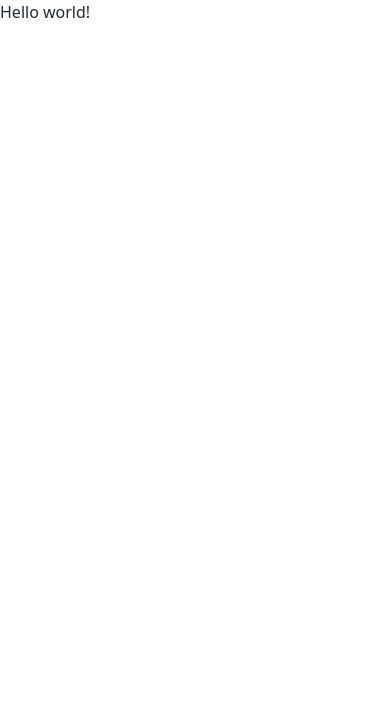
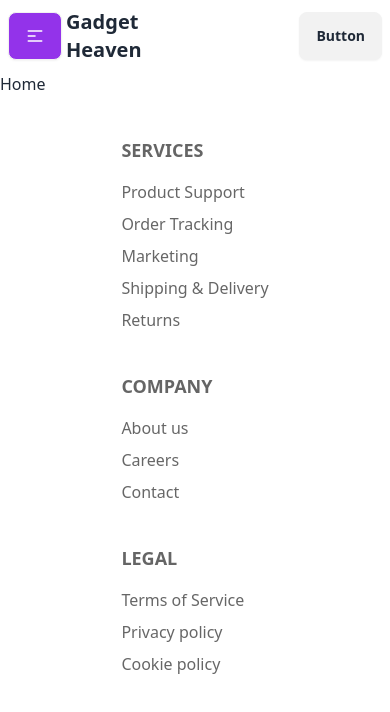
Before and after one commit to programming-hero-web-course-4/b10a8-gadget-heaven-silpiAkter, a React (Vite) app: page / in a window 390 px wide. Shown: the top 712 px of the page. Built offline with nearby package versions, Linux system fonts and the light colour scheme.

Commit message:
added navbar & footer

```diff
--- a/package.json
+++ b/package.json
@@ -15,6 +15,7 @@
     "prop-types": "^15.8.1",
     "react": "^18.3.1",
     "react-dom": "^18.3.1",
+    "react-icons": "^5.3.0",
     "react-router-dom": "^6.27.0",
     "react-toastify": "^10.0.6",
     "sort-by": "^1.2.0"
--- /dev/null
+++ b/src/components/Dashboard/Dashboard.jsx
@@ -0,0 +1,11 @@
+import React from 'react';
+
+const Dashboard = () => {
+    return (
+        <div>
+            <h2>Dashboard</h2>
+        </div>
+    );
+};
+
+export default Dashboard;
--- /dev/null
+++ b/src/components/ErrorPage/ErrorPage.jsx
@@ -0,0 +1,15 @@
+import React from 'react';
+import { BiSolidError } from "react-icons/bi";
+
+const ErrorPage = () => {
+    return (
+        <div className='flex flex-col items-center mt-40'>
+            <BiSolidError className='text-8xl text-red-600 my-6' />
+            <h2 className='text-5xl font-bold text-center'>Page Not found</h2>
+            <p className='text-center mt-5'>Status: 404</p>
+            <button className='btn bg-indigo-600 text-white font-bold mt-6'>Back to Home</button>
+        </div>
+    );
+};
+
+export default ErrorPage;
--- /dev/null
+++ b/src/components/Footer/Footer.jsx
@@ -0,0 +1,30 @@
+import React from 'react';
+
+const Footer = () => {
+    return (
+        <footer className="footer text-white p-10 justify-around">
+            <nav>
+                <h6 className="footer-title font-bold text-lg text-black">Services</h6>
+                <a className="link link-hover text-black/60 font-normal text-base">Product Support</a>
+                <a className="link link-hover text-black/60 font-normal text-base">Order Tracking</a>
+                <a className="link link-hover text-black/60 font-normal text-base">Marketing</a>
+                <a className="link link-hover text-black/60 font-normal text-base">Shipping & Delivery</a>
+                <a className="link link-hover text-black/60 font-normal text-base">Returns</a>
+            </nav>
+            <nav>
+                <h6 className="footer-title font-bold text-lg text-black">Company</h6>
+                <a className="link link-hover text-black/60 font-normal text-base">About us</a>
+                <a className="link link-hover text-black/60 font-normal text-base">Careers</a>
+                <a className="link link-hover text-black/60 font-normal text-base">Contact</a>
+            </nav>
+            <nav>
+                <h6 className="footer-title font-bold text-lg text-black">Legal</h6>
+                <a className="link link-hover text-black/60 font-normal text-base">Terms of Service</a>
+                <a className="link link-hover text-black/60 font-normal text-base">Privacy policy</a>
+                <a className="link link-hover text-black/60 font-normal text-base">Cookie policy</a>
+            </nav>
+        </footer>
+    );
+};
+
+export default Footer;
--- a/src/components/Navbar/Navbar.jsx
+++ b/src/components/Navbar/Navbar.jsx
@@ -1,9 +1,47 @@
 import React from 'react';
+import { NavLink } from 'react-router-dom';
 
 const Navbar = () => {
+
+    const lists = <>
+    <li><NavLink to='/'>Home</NavLink></li>
+    <li><NavLink to='/Statistics'>Statistics</NavLink></li>
+    <li><NavLink to='/dashboard'>Dashboard</NavLink></li>
+    </>
     return (
-        <div>
-            <h2>Navbar</h2>
+        <div className="navbar bg-base-100">
+            <div className="navbar-start">
+                <div className="dropdown lg:hidden">
+                    <div tabIndex={0} role="button" className="btn bg-purple-600 text-white md:hidden">
+                        <svg
+                            xmlns="http://www.w3.org/2000/svg"
+                            className="h-5 w-5"
+                            fill="none"
+                            viewBox="0 0 24 24"
+                            stroke="currentColor">
+                            <path
+                                strokeLinecap="round"
+                                strokeLinejoin="round"
+                                strokeWidth="2"
+                                d="M4 6h16M4 12h8m-8 6h16" />
+                        </svg>
+                    </div>
+                    <ul
+                        tabIndex={0}
+                        className="menu menu-sm dropdown-content bg-base-100 rounded-box z-[1] mt-3 w-52 p-2 shadow">
+                        {lists}
+                    </ul>
+                </div>
+                <a className="font-bold text-xl ml-1 md:text-3xl">Gadget Heaven</a>
+            </div>
+            <div className="navbar-center hidden lg:flex">
+                <ul className="menu menu-horizontal px-1">
+                    {lists}
+                </ul>
+            </div>
+            <div className="navbar-end">
+                <a className="btn">Button</a>
+            </div>
         </div>
     );
 };
--- a/src/components/Root/Root.jsx
+++ b/src/components/Root/Root.jsx
@@ -1,9 +1,14 @@
 import React from 'react';
+import Navbar from '../Navbar/Navbar';
+import Footer from '../Footer/Footer';
+import { Outlet } from 'react-router-dom';
 
 const Root = () => {
     return (
         <div>
-
+            <Navbar />
+            <Outlet />
+            <Footer />
         </div>
     );
 };
--- a/src/main.jsx
+++ b/src/main.jsx
@@ -8,11 +8,27 @@ import {
   createBrowserRouter,
   RouterProvider,
 } from "react-router-dom";
+import Root from './components/Root/Root.jsx';
+import ErrorPage from './components/ErrorPage/ErrorPage.jsx';
+import Home from './components/Home/Home.jsx';
+import Dashboard from './components/Dashboard/Dashboard.jsx';
+
 
 const router = createBrowserRouter([
   {
     path: "/",
-    element: <div>Hello world!</div>,
+    element: <Root />,
+    errorElement: <ErrorPage />,
+    children:[
+      {
+        path: '/',
+        element: <Home />
+      },
+      {
+        path: '/dashboard',
+        element: <Dashboard />
+      },
+    ]
   },
 ]);
 
```
Also changed, not shown: 2 other files (tests, documents, lock files or other folders).
